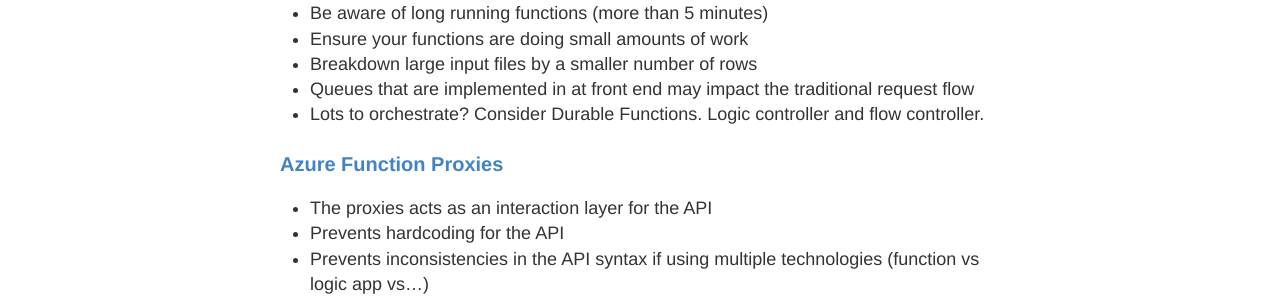
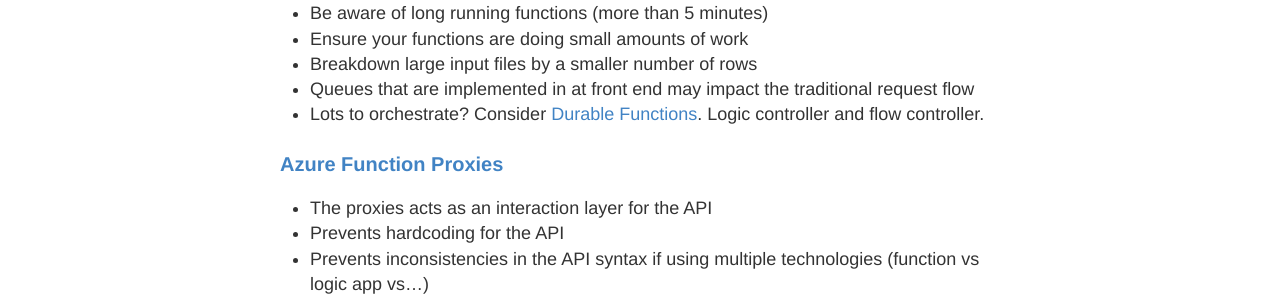
Before and after one commit to gnfrazier/gnfrazier.github.io, a Jekyll site: the page built from _posts/2018-4-11-trinug-building-serverless-apis.md, in a window 1280 px wide and 900 px high, scrolled down 2324 px. Shown: the part 304-601 px from the top of the window. Built offline with Jekyll 4.4.1, drawn with Linux system fonts in a browser that asks for light colours; some of the changed lines change nothing that is shown.

Commit message:
Add hyper link.

```diff
--- a/_posts/2018-4-11-trinug-building-serverless-apis.md
+++ b/_posts/2018-4-11-trinug-building-serverless-apis.md
@@ -103,7 +103,7 @@
 -   Ensure your functions are doing small amounts of work
 -   Breakdown large input files by a smaller number of rows
 -   Queues that are implemented in at front end may impact the traditional request flow
--   Lots to orchestrate? Consider Durable Functions. Logic controller and flow controller.
+-   Lots to orchestrate? Consider [Durable Functions](https://docs.microsoft.com/en-us/azure/azure-functions/durable-functions-install). Logic controller and flow controller.
 
 ### [Azure Function Proxies](https://azure.microsoft.com/en-us/updates/announcing-azure-functions-proxies-in-public-preview/)
 
```
